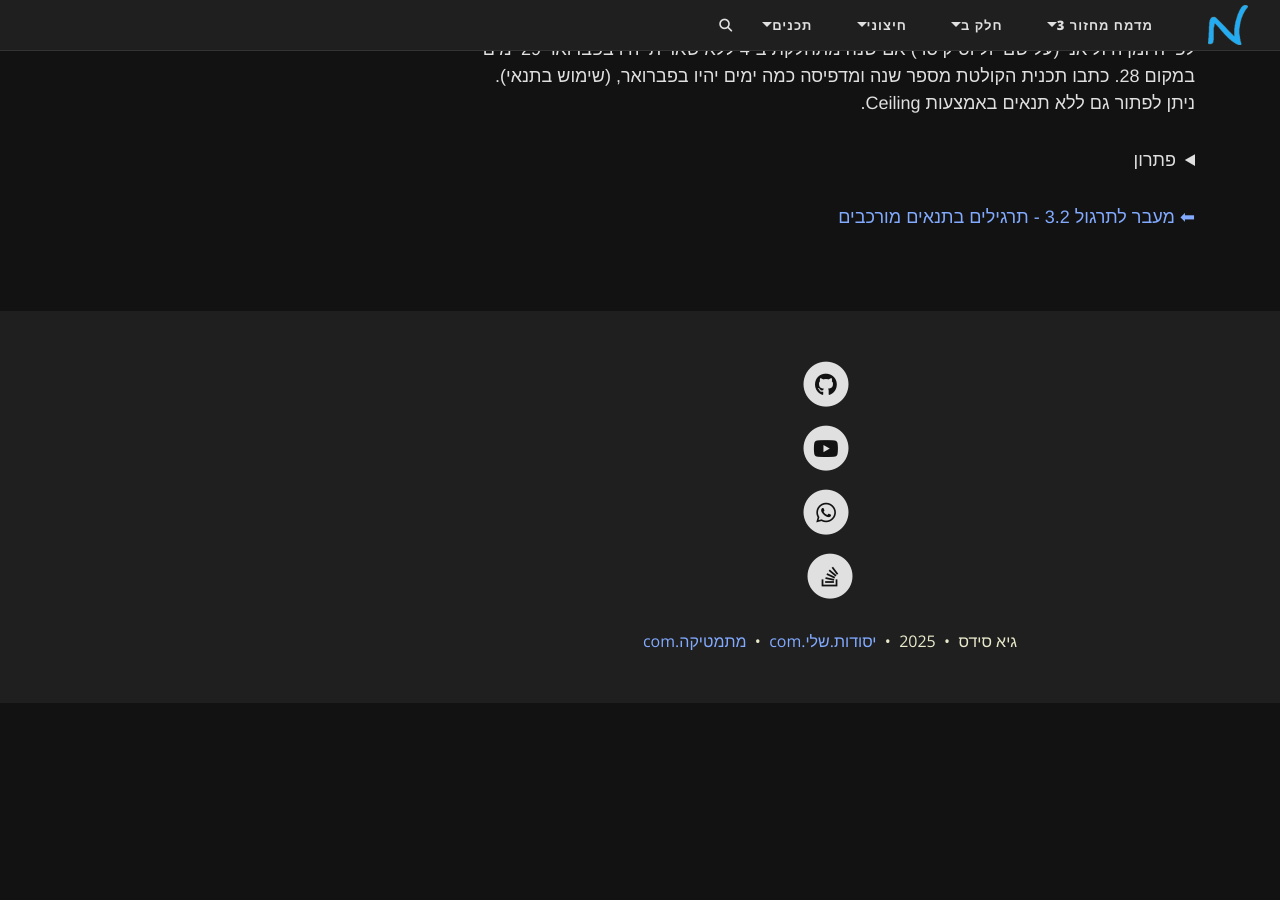
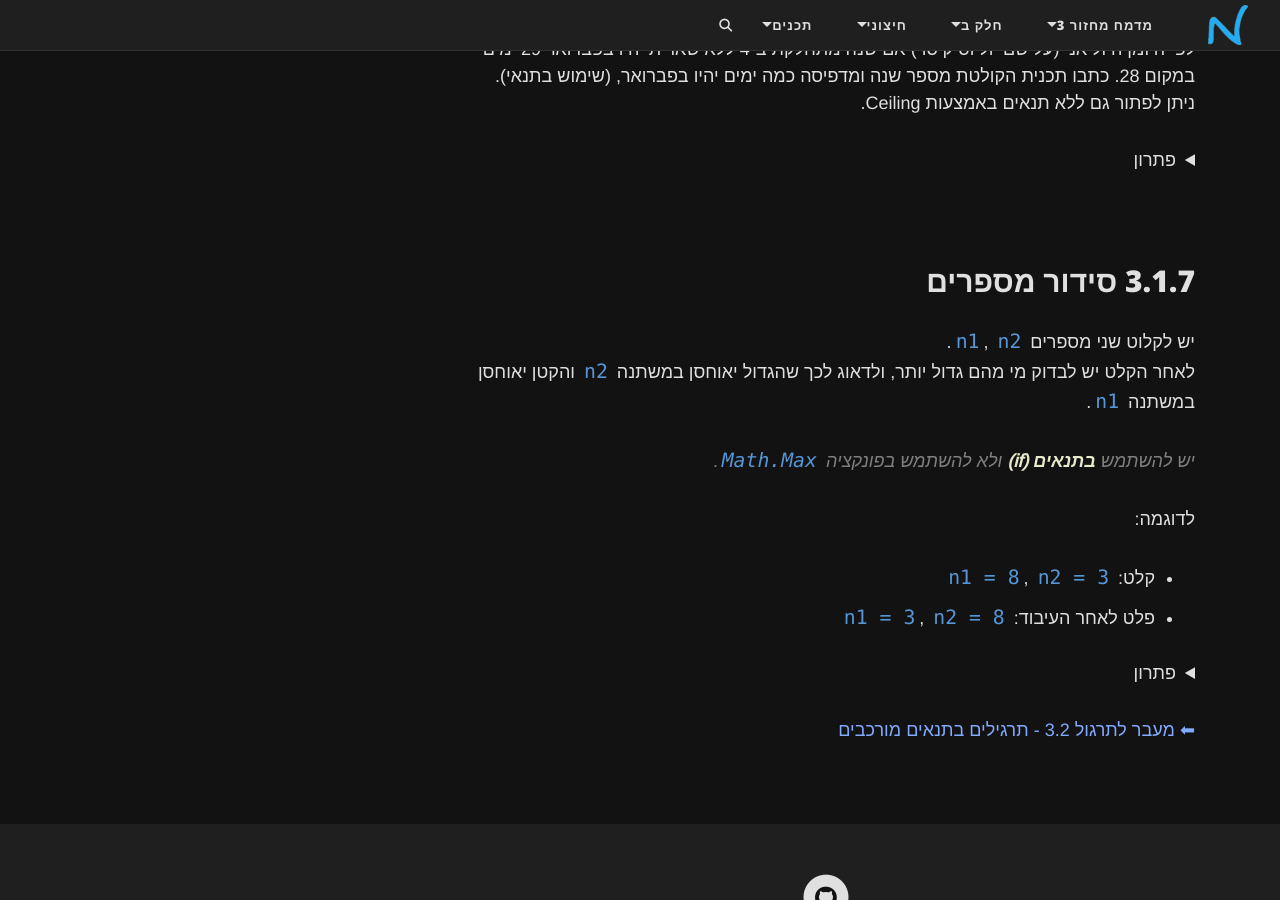
Before and after one commit to 3strategy/BeautifulYesodot, a Jekyll site: the page built from cs/Chapter3Ex3.1.md, in a window 1280 px wide and 900 px high, scrolled down 1680 px. Built offline with Jekyll 4.4.1, drawn with Linux system fonts in a browser that asks for light colours; comment, search, counter and statistics services are not loaded; before the commit the page ends 2383 px from its top, so only the background shows below that.

Commit message:
תוספת שאלות ל-3.1

````diff
--- a/cs/Chapter3Ex3.1.md
+++ b/cs/Chapter3Ex3.1.md
@@ -83,4 +83,44 @@ else
 
 
 
+
+## 3.1.7 סידור מספרים {#id3.1.7}
+
+יש לקלוט שני מספרים `n1`, `n2`.
+לאחר הקלט יש לבדוק מי מהם גדול יותר, ולדאוג לכך שהגדול יאוחסן במשתנה `n2` והקטן יאוחסן במשתנה `n1`.
+
+> יש להשתמש **בתנאים (if)** ולא להשתמש בפונקציה `Math.Max`.
+
+לדוגמה:
+- קלט: `n1 = 8`, `n2 = 3`
+- פלט לאחר העיבוד: `n1 = 3`, `n2 = 8`
+
+<details markdown="1"><summary>פתרון</summary>
+
+```csharp
+
+static void Main()
+{
+    Console.Write("הכנס מספר ראשון: ");
+    int n1 = int.Parse(Console.ReadLine());
+
+    Console.Write("הכנס מספר שני: ");
+    int n2 = int.Parse(Console.ReadLine());
+
+    if (n1 > n2)
+    {
+        int tmp = n1; // החלפה
+        n1 = n2;
+        n2 = tmp;
+    }
+
+    Console.WriteLine($"לאחר הסידור: n1={n1}, n2={n2}");
+}
+
+```
+
+</details>
+
+
+
 [⬅ מעבר לתרגול 3.2 - תרגילים בתנאים מורכבים](/cs/Chapter3Ex3.2)
````
Also changed, not shown: cs/Chapter3.md (+2 -0 lines), cs/Chapter3Ex3.2.md (+1 -1 lines).
